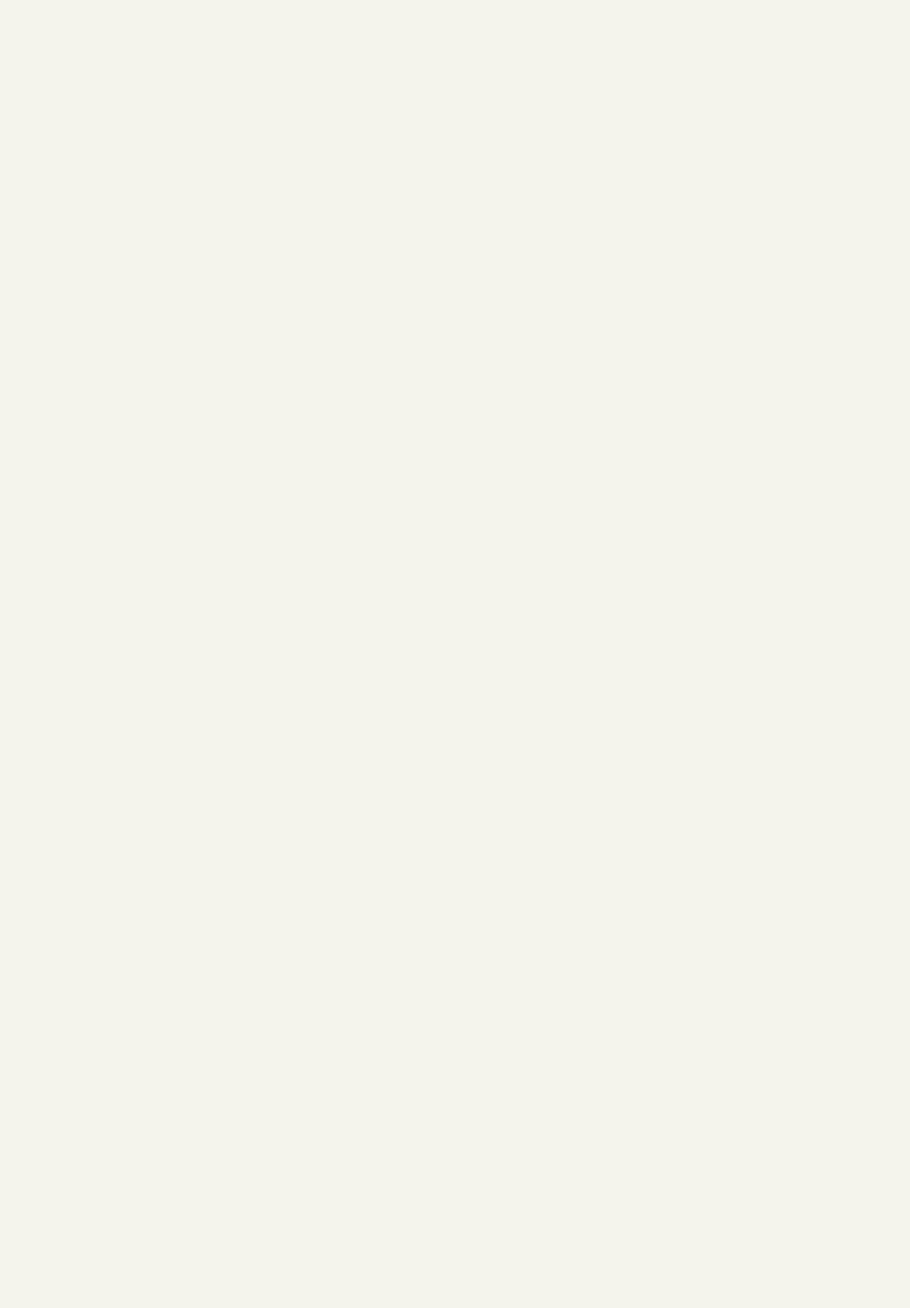
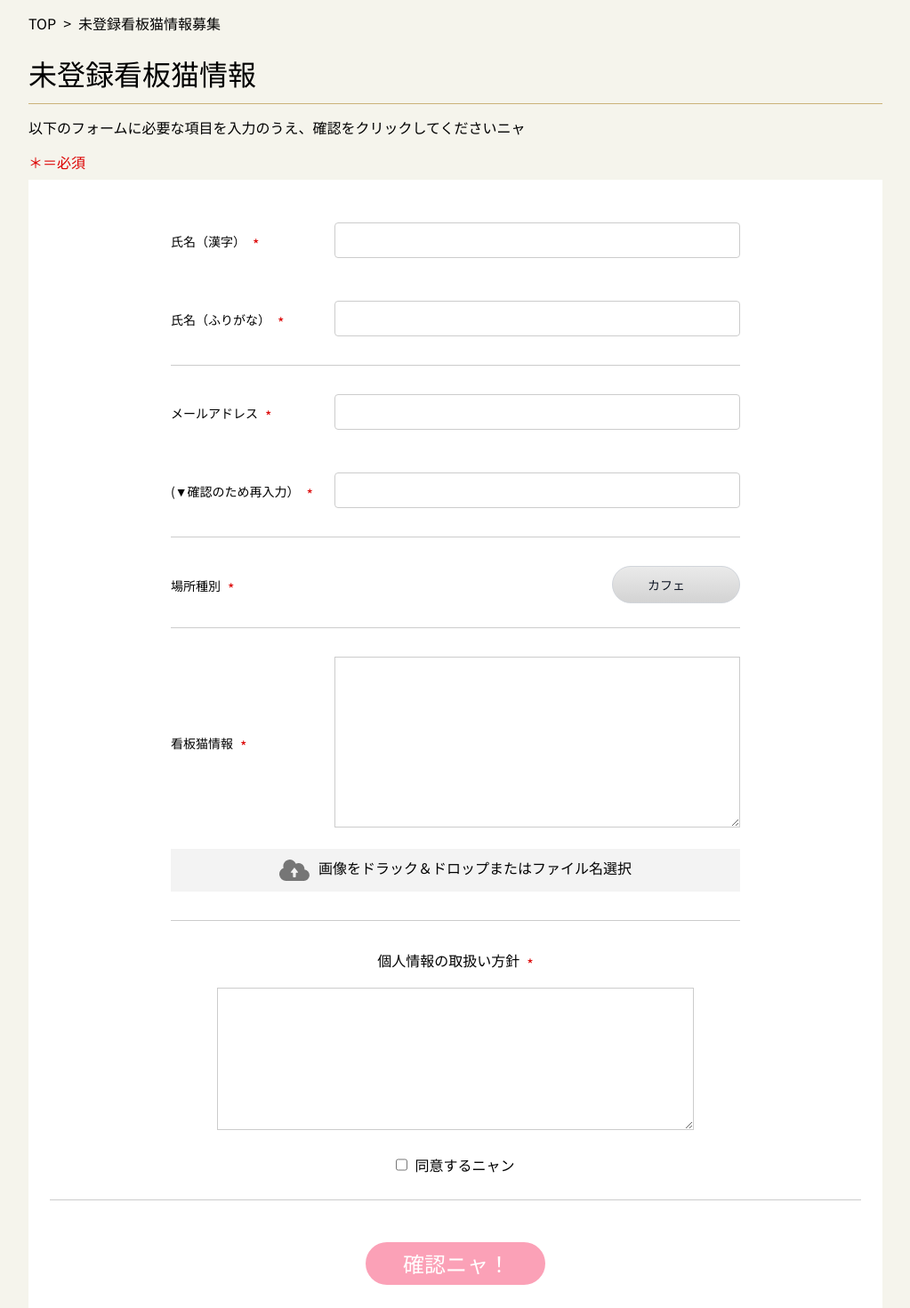
Before and after one commit to koheimizuno/oshinyan-frontend, a React (Create React App) app: page /signboard/register in a window 1280 px wide. Before the commit this address had no page. Shown: the part 580-2050 px from the top of the page at 89% size, without its empty margins (128-1151 px from the left). Before the commit the page ends 800 px from the top, so only its background shows below. Built offline with nearby package versions, Linux system fonts and the light colour scheme.

Commit message:
privacy page

```diff
--- a/src/App.tsx
+++ b/src/App.tsx
@@ -8,6 +8,7 @@ import Feature from "./pages/Feature";
 import FeatureDetail from "./pages/FeatureDetail";
 import MyPage from "./pages/MyPage";
 import SignBoard from "./pages/SignBoard";
+import RegisterSignboard from "./pages/RegisterSignboard";
 
 function App() {
   return (
@@ -22,6 +23,7 @@ function App() {
           <Route path="feature/detail" element={<FeatureDetail/>} />
           <Route path="/mypage" element={<MyPage/>} />
           <Route path="/signboard" element={<SignBoard/>} />
+          <Route path="/signboard/register" element={<RegisterSignboard/>} />
         </Route>
       </Routes>
     </BrowserRouter>
--- /dev/null
+++ b/src/components/basic/icons/FileUpload.tsx
@@ -0,0 +1,34 @@
+import React from "react";
+const FileUpload = () => (
+  <svg
+    id="Group_706"
+    data-name="Group 706"
+    xmlns="http://www.w3.org/2000/svg"
+    xmlnsXlink="http://www.w3.org/1999/xlink"
+    width="33.935"
+    height="24"
+    viewBox="0 0 33.935 24"
+  >
+    <defs>
+      <clipPath id="clip-path">
+        <rect
+          id="Rectangle_1432"
+          data-name="Rectangle 1432"
+          width="33.935"
+          height="24"
+          fill="#767676"
+        />
+      </clipPath>
+    </defs>
+    <g id="Group_705" data-name="Group 705" clip-path="url(#clip-path)">
+      <path
+        id="Path_12502"
+        data-name="Path 12502"
+        d="M28.319,11.221c.013-.173.022-.347.022-.523A6.628,6.628,0,0,0,18.593,4.85,7.29,7.29,0,0,0,4.765,9.46,7.516,7.516,0,0,0,7.516,23.97h19.4c.2.019.4.03.608.03a6.414,6.414,0,0,0,.8-12.779M20.66,14.666H19.3a.731.731,0,0,0-.728.728v3.85a.731.731,0,0,1-.728.728h-1.76a.731.731,0,0,1-.729-.728v-3.85a.731.731,0,0,0-.728-.728H13.275c-.4,0-.53-.261-.288-.58l3.54-4.667a.525.525,0,0,1,.881,0l3.54,4.667c.242.319.113.58-.288.58"
+        fill="#767676"
+      />
+    </g>
+  </svg>
+);
+
+export default FileUpload;
--- /dev/null
+++ b/src/components/common/SignboardRegisterForm/index.tsx
@@ -0,0 +1,134 @@
+import FileUpload from "../../basic/icons/FileUpload";
+
+const SignboardRegisterForm = () => {
+  return (
+    <div className="bg-white px-[24px] pb-[48px]">
+      <div className="w-[640px] m-auto">
+        {/* row 1 */}
+        <div className="pt-[48px] flex justify-between items-center">
+          <label className="text-[14px]" htmlFor="">
+            氏名（漢字）
+            <span className="text-[16px] text-[#DC0000] ms-[8px] relative top-1">
+              *
+            </span>
+          </label>
+          <input
+            type="text"
+            className="w-[456px] h-[40px] rounded-[4px] border border-[#CCCCCC]"
+          />
+        </div>
+        <div className="pt-[48px] flex justify-between items-center">
+          <label className="text-[14px]" htmlFor="">
+            氏名（ふりがな）
+            <span className="text-[16px] text-[#DC0000] ms-[8px] relative top-1">
+              *
+            </span>
+          </label>
+          <input
+            type="text"
+            className="w-[456px] h-[40px] rounded-[4px] border border-[#CCCCCC]"
+          />
+        </div>
+        <div className="border-b border-[#CCCCCC] mt-[32px]"></div>
+        {/* row 2 */}
+        <div className="pt-[32px] flex justify-between items-center">
+          <label className="text-[14px]" htmlFor="">
+            メールアドレス
+            <span className="text-[16px] text-[#DC0000] ms-[8px] relative top-1">
+              *
+            </span>
+          </label>
+          <input
+            type="text"
+            className="w-[456px] h-[40px] rounded-[4px] border border-[#CCCCCC]"
+          />
+        </div>
+        <div className="pt-[48px] flex justify-between items-center">
+          <label className="text-[14px]" htmlFor="">
+            (▼確認のため再入力）
+            <span className="text-[16px] text-[#DC0000] ms-[8px] relative top-1">
+              *
+            </span>
+          </label>
+          <input
+            type="text"
+            className="w-[456px] h-[40px] rounded-[4px] border border-[#CCCCCC]"
+          />
+        </div>
+        <div className="border-b border-[#CCCCCC] mt-[32px]"></div>
+        {/* row 3 */}
+        <div className="pt-[32px] flex justify-between items-center">
+          <label className="text-[14px]" htmlFor="place">
+            場所種別
+            <span className="text-[16px] text-[#DC0000] ms-[8px] relative top-1">
+              *
+            </span>
+          </label>
+          <select
+            id="place"
+            onChange={(e) => {}}
+            className="appearance-none pr-8 bg-right bg-no-repeat rounded-full text-center text-[16px] w-[144px] bg-gradient-to-b from-[#EAEAEA] to-[#D3D3D3] border border-gray-300 text-gray-900 text-sm focus:ring-blue-500 focus:border-blue-500 block p-2.5 dark:bg-gray-700 dark:border-gray-600 dark:placeholder-gray-400 dark:text-white dark:focus:ring-blue-500 dark:focus:border-blue-500"
+          >
+            <option value="カフェ">カフェ</option>
+          </select>
+        </div>
+        <div className="border-b border-[#CCCCCC] mt-[27px]"></div>
+        {/* row 4 */}
+        <div className="pt-[32px] flex justify-between items-center">
+          <label className="text-[14px]" htmlFor="place">
+            看板猫情報
+            <span className="text-[16px] text-[#DC0000] ms-[8px] relative top-1">
+              *
+            </span>
+          </label>
+          <textarea
+            name="place"
+            id="place"
+            className="h-[192px] w-[456px] border border-[#CCCCCC]"
+          ></textarea>
+        </div>
+        <div className="w-full mt-[24px] h-[48px] flex justify-center bg-[#F3F3F3] py-3">
+          <FileUpload />{" "}
+          <span className="test-[14px] leading-[19px] ms-[10px]">
+            画像をドラック＆ドロップまたはファイル名選択
+          </span>
+        </div>
+        <div className="border-b border-[#CCCCCC] mt-[32px]"></div>
+        {/* row 5 */}
+        <div className="pt-[32px] flex justify-between items-center flex-wrap">
+          <div className="w-full flex justify-center">
+            <label className="text-[16px]" htmlFor="privacy">
+              個人情報の取扱い方針
+              <span className="text-[16px] text-[#DC0000] ms-[8px] relative top-1">
+                *
+              </span>
+            </label>
+          </div>
+          <div className="w-full flex justify-center mt-[19px]">
+            <textarea
+              name="privacy"
+              id="privacy"
+              className="h-[160px] w-[536px] border border-[#CCCCCC]"
+            ></textarea>
+          </div>
+          <div className="w-full flex justify-center mt-[27px]">
+            <input type="checkbox" name="agree" id="agree" />
+            <label htmlFor="agree" className="text-[16px] ms-2">
+              同意するニャン
+            </label>
+          </div>
+        </div>
+      </div>
+      <div className="border-b border-[#CCCCCC] mt-[27px]"></div>
+      <div className="mt-[47px] text-center">
+        <button
+          className={'text-[24px] bg-[#FBA1B7] h-[48px] border-solid rounded-full py-2 ps-[42px] pe-[40px] leading-[32px] text-center text-white'}
+        >
+          確認ニャ！
+        </button>
+      </div>
+    </div>
+  );
+};
+
+export default SignboardRegisterForm;
--- a/src/components/common/LoginForm/index.tsx
+++ b/src/components/common/SignupForm/index.tsx
@@ -1,7 +1,7 @@
 import { useRef, useState } from "react";
 import { PREFECTURE } from "../../../constant";
 
-const LoginForm = () => {
+const SignupForm = () => {
   const fileRef = useRef(null);
   const [prefecture, setPrefecture] = useState("東京都");
 
@@ -112,4 +112,4 @@ const LoginForm = () => {
   );
 };
 
-export default LoginForm;
+export default SignupForm;
--- a/src/pages/Register/index.tsx
+++ b/src/pages/Register/index.tsx
@@ -3,7 +3,7 @@ import Carousel from "../../components/common/Carousel";
 import MainLayout from "../../layouts/MainLayout";
 import Container from "../../components/basic/Container";
 import PageBar from "../../components/common/PageBar";
-import LoginForm from "../../components/common/LoginForm";
+import SignupForm from "../../components/common/SignupForm";
 
 const Register = () => {
 
@@ -18,7 +18,7 @@ const Register = () => {
           <div className="text-[24px] leading-[40px] mt-4 pb-4 border-b border-[#CBB279]">会員登録ニャ！</div>
           <div className="mt-[16px] text-[16px] leading-[21px]">会員登録して、推しニャンを見つけて楽しむニャー</div>
           <div className="mt-[32px] mb-[56px]">
-            <LoginForm/>
+            <SignupForm/>
           </div>
         </Container>
       </MainLayout>
--- /dev/null
+++ b/src/pages/RegisterSignboard/index.tsx
@@ -0,0 +1,31 @@
+import { useState } from "react";
+import Carousel from "../../components/common/Carousel";
+import MainLayout from "../../layouts/MainLayout";
+import Container from "../../components/basic/Container";
+import PageBar from "../../components/common/PageBar";
+import SignboardRegisterForm from "../../components/common/SignboardRegisterForm";
+
+export default () => {
+  return (
+    <MainLayout>
+      <Carousel />
+      <Container>
+        <div className="mt-4">
+          <PageBar page="未登録看板猫情報募集" />
+        </div>
+        <div className="text-[32px] leading-[40px] mt-[24px] pb-[14px] border-b border-[#CBB279]">
+        未登録看板猫情報
+        </div>
+        <div className="mt-[16px] text-[16px] leading-[21px]">
+        以下のフォームに必要な項目を入力のうえ、確認をクリックしてくださいニャ
+        </div>
+        <div className="mt-4 text-[16px] text-[#DC0000]">
+        ＊＝必須
+        </div>
+        <div className="mt-[8px] mb-[88px]">
+          <SignboardRegisterForm />
+        </div>
+      </Container>
+    </MainLayout>
+  );
+};
```
